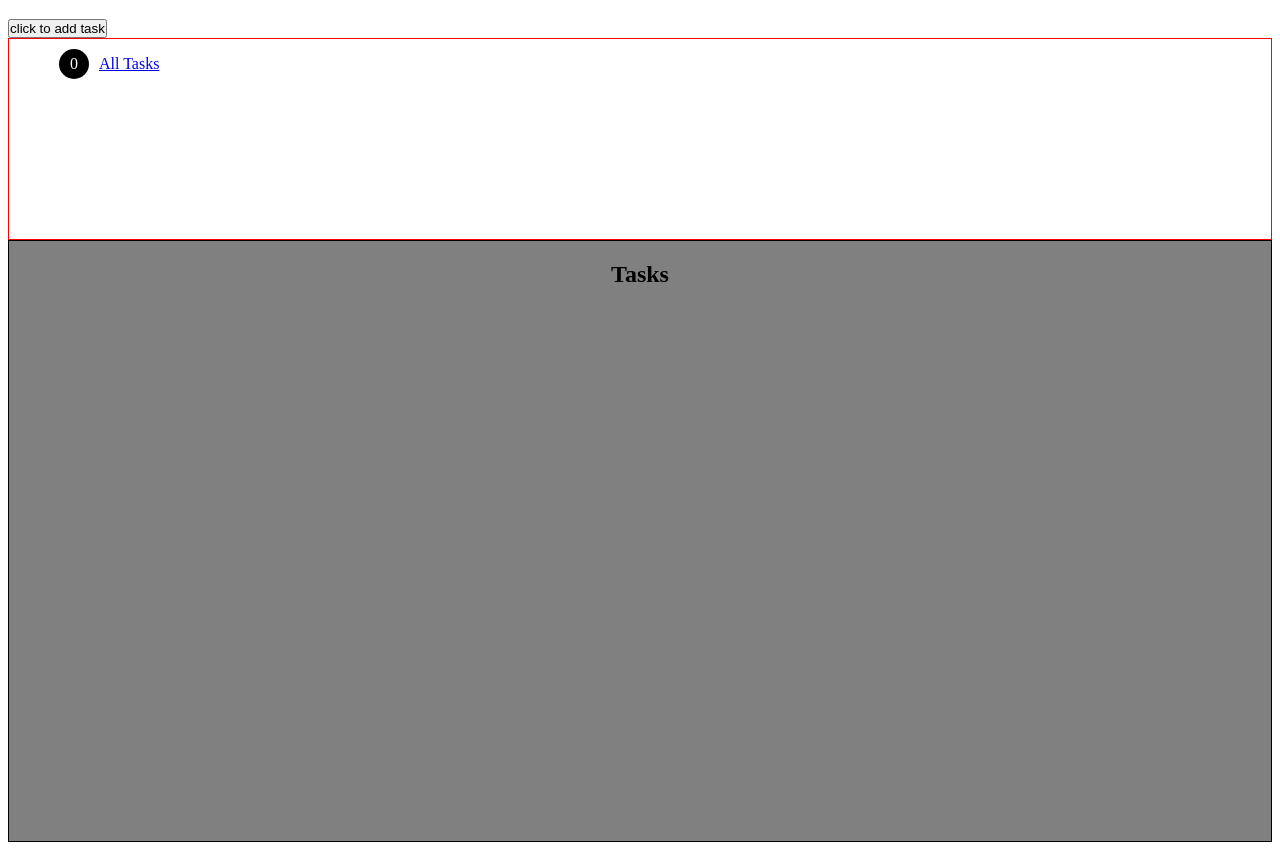
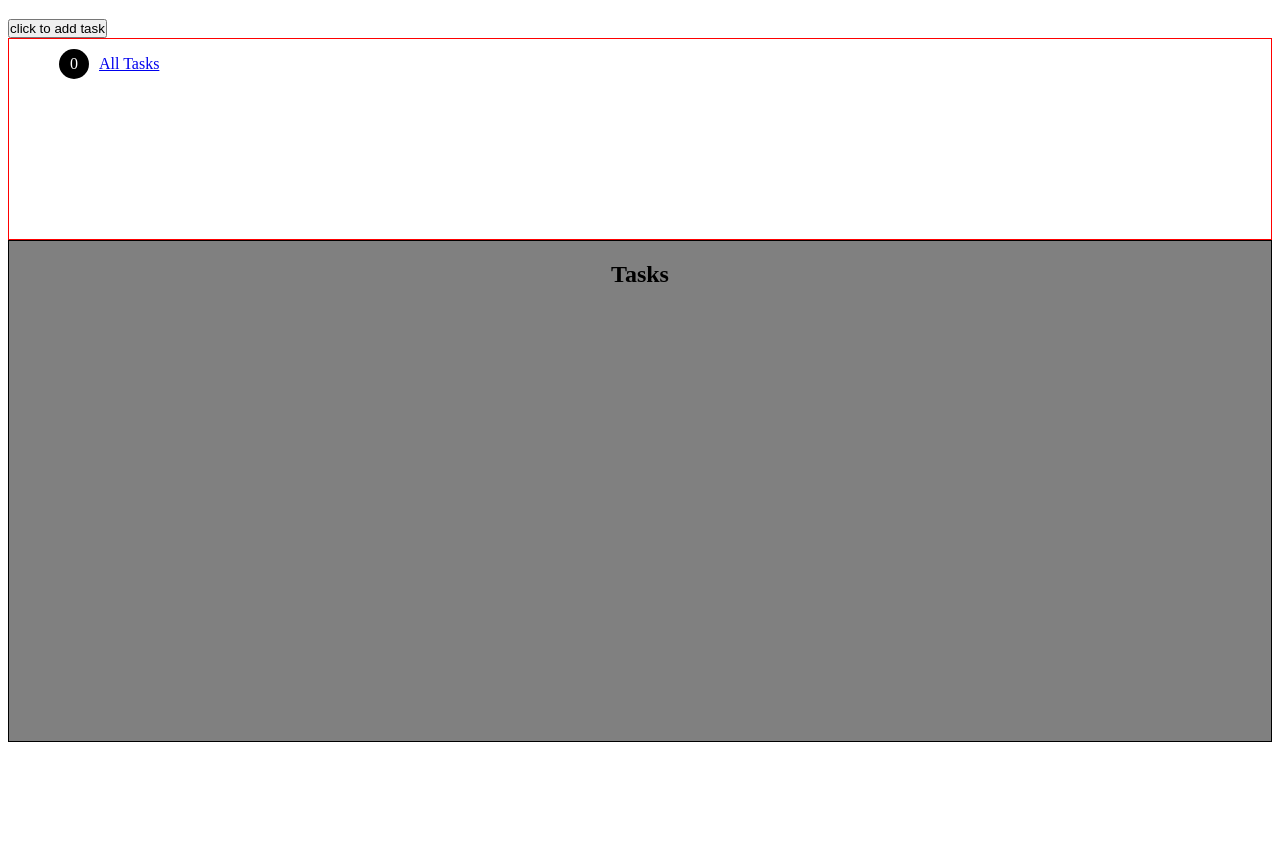
Before and after one commit to nathankim137311/add-task-module, a plain HTML site: page index.html in a window 1280 px wide. Shown: the part 61-911 px from the top of the page. After the commit the page ends 811 px from the top, so only its background shows below. Drawn offline with Linux system fonts and the light colour scheme.

Commit message:
deleted some comments, deleted unused import,

```diff
--- a/modules/ui.js
+++ b/modules/ui.js
@@ -17,10 +17,7 @@ export default class UI {
         Event.closeBtn();
     }
     static createTaskDom(obj) {
-        // project
-        //const taskProject = document.createElement('h4');
-        //taskProject.classList.add('task-projects');
-        //taskProject.textContent = `${obj.project}`;
+        // task list
         const taskList = document.getElementById('task-list');
         // task item container
         const taskItems = document.createElement('li');
--- a/modules/utility.js
+++ b/modules/utility.js
@@ -6,7 +6,6 @@ import { taskArr } from "./storage.js";
 import { projectArr } from "./storage.js";
 import Project from "./project.js";
 import Status from "./status.js";
-import Counter from "./counter.js";
 ///////////////////////
 // utility functions //
 ///////////////////////
--- a/style.css
+++ b/style.css
@@ -1,3 +1,8 @@
+html {
+    overflow-y: auto;
+    overflow-x: hidden;
+}
+
 #projects-container {
     display: flex;
     flex-direction: column;
@@ -29,15 +34,14 @@
 }
 
 #task-container {
-    overflow-y: auto;
-    overflow-x: hidden;
     display: flex;
     flex-direction: column;
     justify-content: start;
     align-items: center;
     border: 1px black solid;
     background-color: grey;
-    height: 600px;
+    min-height: 500px;
+    height: fit-content;
 }
 
 #task-list {
```
